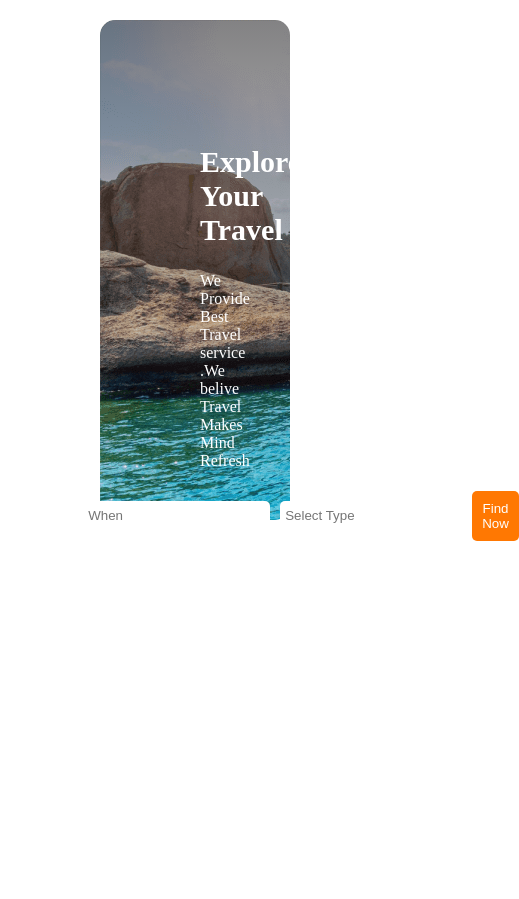
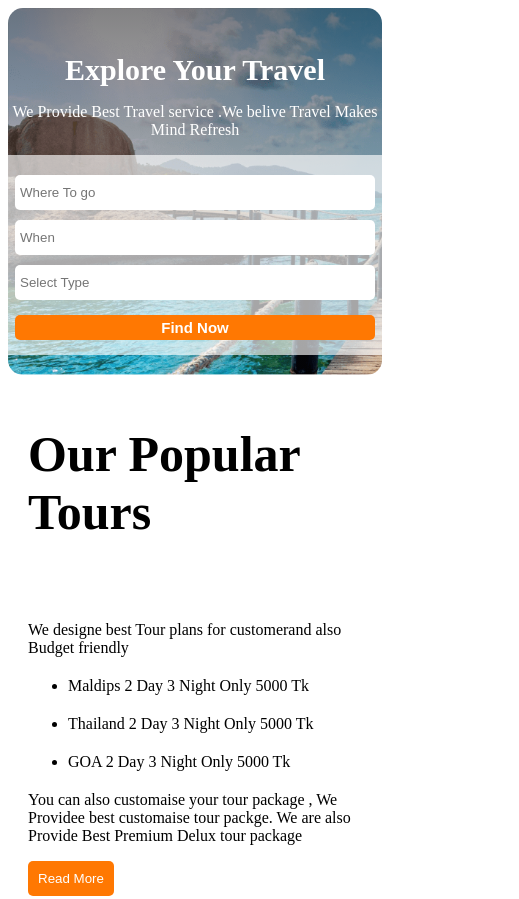
Before and after one commit to shakil-py/PA2webresposdive-, a plain HTML site: page index.html in a window 390 px wide. Shown: the top 899 px of the page, 519 px wide, since content can reach past the window. Before the commit the page ends 844 px from the top, so only its background shows below. Drawn offline with Linux system fonts and the light colour scheme.

Commit message:
add popular section and also resposive

```diff
--- a/index.html
+++ b/index.html
@@ -6,25 +6,52 @@
     <meta name="viewport" content="width=device-width, initial-scale=1.0">
     <title>Hero Travel</title>
     <link rel="stylesheet" href="style/style.css">
+    <link rel="stylesheet" href="style/responsive.css">
 </head>
 
 <body>
     <nav></nav>
-    <section class="banermain">
-        <div class="banersection">
+    <main class="main">
+        <!-- baner section -->
+        <section class="banermain fullspace">
+            <div class="banersection ">
                 <h1>Explore Your Travel</h1>
                 <p>We Provide Best Travel service .We belive Travel Makes Mind Refresh</p>
                 <div class="banerselectiontrip">
                     <input placeholder="Where To go" type="text" name="" id="">
                     <input placeholder="When " type="text" name="" id="">
                     <input placeholder="Select Type" type="text" name="" id="">
-                <button>Find Now</button>
+                    <button class="cmnbtn">Find Now</button>
                 </div>
             </div>
         </section>
+        <!-- popular Tours -->
         <section>
+            <div class="tour-section fullspace">
+                <div class="tour-info tour-share">
+                    <h1>Our Popular Tours</h1>
+                    <p>We designe best Tour plans for customerand also Budget friendly
+                    </p>
+                    <ul>
+                        <li>Maldips 2 Day 3 Night Only 5000 Tk </li>
+                        <li>Thailand 2 Day 3 Night Only 5000 Tk </li>
+                        <li>GOA 2 Day 3 Night Only 5000 Tk </li>
 
+                    </ul>
+                    <p>
+                        You can also customaise your tour package , We Providee best customaise tour packge. We are also
+                        Provide Best Premium Delux tour package
+                    </p>
+                    <button class="cmnbtn">Read More</button>
+                </div>
+                <div class="tour-img tour-share">
+                    <img src="images/Rectangle 4.png" alt="">
+                </div>
+            </div>
         </section>
+    </main>
+
+
 </body>
 
 </html>
--- /dev/null
+++ b/style/responsive.css
@@ -0,0 +1,63 @@
+@media only screen and (max-width: 600px) {
+    .main {
+        display: flex;
+        flex-direction: column;
+        align-content: center;
+    }
+
+    .banermain {
+        display: flex;
+        margin: 0;
+        justify-content: center;
+    }
+
+    .banersection {
+        padding: 20px 10px;
+        margin: 0;
+        justify-content: center;
+        align-items: center;
+    }
+
+    .banerselectiontrip {
+        flex-direction: column;
+        width: 400px;
+        height: 200px;
+    }
+
+    .banersection h1 {
+        margin-bottom: 0;
+    }
+
+    .banerselectiontrip button {
+        width: 360px;
+        height: 25px;
+        display: flex;
+        justify-content: center;
+        align-items: center;
+        padding: 10px 20px;
+        margin-top: 10px;
+        font-size: 15px;
+        font-weight: 800;
+    }
+
+    .banerselectiontrip input {
+        width: 350px;
+        height: 25px;
+
+    }
+
+    /* Populr tours  */
+    .tour-section {
+        flex-direction: column;
+        margin: 0;
+    }
+
+    .tour-share {
+        width: 90%;
+    }
+
+    .tour-img {
+        width: 90%;
+    }
+
+}
--- a/style/style.css
+++ b/style/style.css
@@ -1,23 +1,49 @@
 /* share css */
-body {
-    margin: 0 100px;
+.main {
+    margin: 0;
+    padding: 0;
+
+}
+
+.fullspace {
+    margin: 20px 100px;
+    height: auto;
+}
+
+.cmnbtn {
+    border: 0;
+    border-radius: 5px;
+    background-color: rgb(255, 120, 2);
+    padding: 10px;
+    color: white;
 }
 
 /* Bannar section */
+
 .banermain {
     background-image: linear-gradient(to bottom, rgba(31, 31, 31, 0.549), rgba(255, 255, 255, 0)),
         url('/images/Group\ 13\ \(1\)\ \(1\).png');
     margin-top: 20px;
-
     background-repeat: no-repeat;
-    height: 500px;
-
+    background-size: cover;
+    height: ;
     border-radius: 15px;
 }
 
 .banersection {
+
+    display: flex;
+
+    flex-direction: column;
+
+    justify-content: center;
+
+    align-items: center;
+
     text-align: center;
+
     padding: 100px;
+
     color: white;
 }
 
@@ -33,6 +59,7 @@ body {
     display: flex;
     justify-content: center;
     border-radius: 10px;
+    width: 700px;
 
 }
 
@@ -41,13 +68,36 @@ body {
     border: 0;
     margin: 5px;
     padding: 5px;
+
     border-radius: 5px;
 }
 
-.banerselectiontrip button {
-    border: 0;
-    border-radius: 5px;
-    background-color: rgb(255, 120, 2);
-    padding: 10px;
-    color: white;
+
+
+/* Popular Tour section */
+/* tour share css */
+.tour-share {
+    width: 50%;
+    padding: 20px;
+
 }
+
+.tour-section {
+    display: flex;
+}
+
+.tour-info h1 {
+    font-size: 50px;
+    margin-top: 0;
+    padding-top: 30px;
+    margin-bottom: 80px;
+}
+
+.tour-info>ul li {
+    margin: 20px 0;
+}
+
+.tour-img img {
+    height: 400px;
+    width: 100%;
+}
```
Lines whose indentation alone changed are shown as unchanged.
